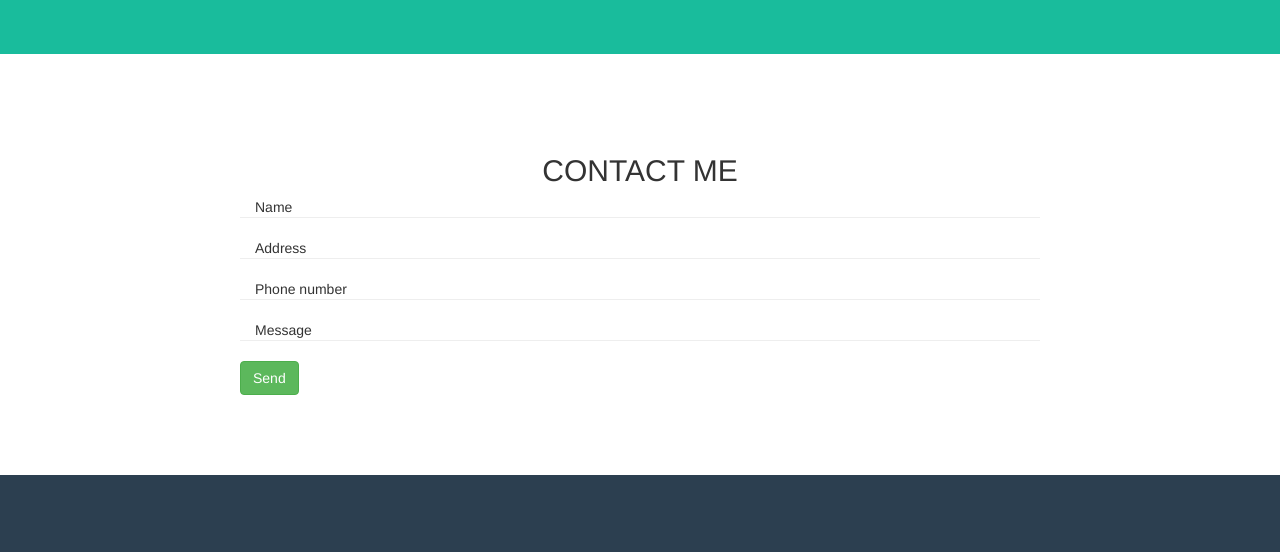
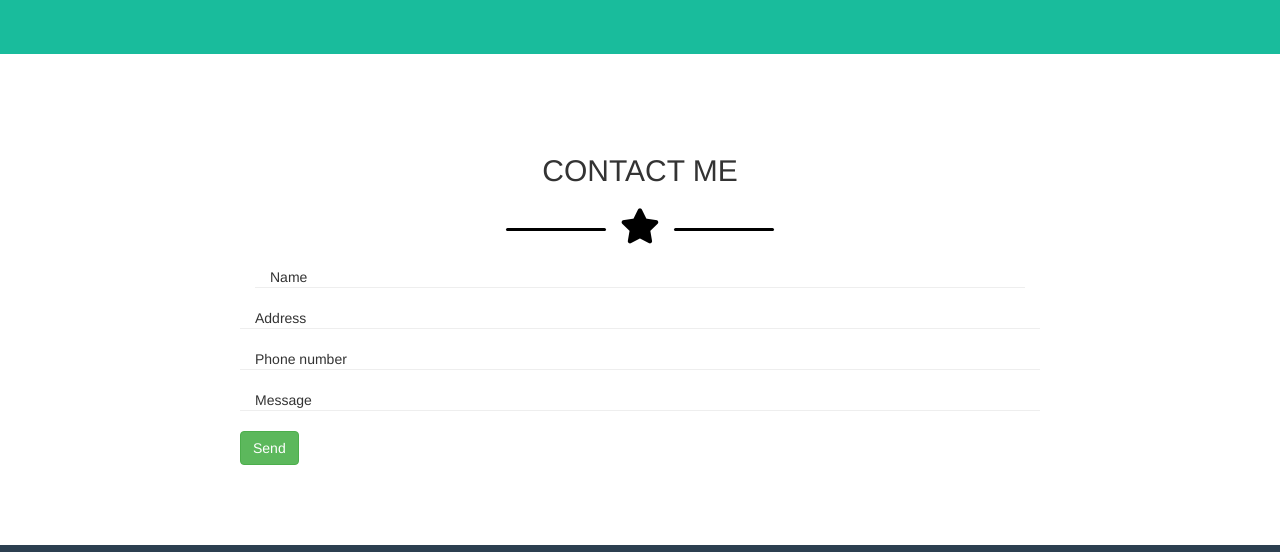
Before and after one commit to valeriodeprosperi/html-css-bootstrap-freelancer, a plain HTML site: page index.html in a window 1280 px wide. Shown: the part 1920-2472 px from the top of the page. Drawn offline with nearby package versions, Linux system fonts and the light colour scheme.

Commit message:
stella e line section contact

```diff
--- a/css/style.css
+++ b/css/style.css
@@ -193,8 +193,24 @@ width:100%
   background-color: #fff;
   border-radius: 3px;
 }
-
-
+/* contact */
+.dec_star_dark::before, .dec_star_dark::after {
+  content: "";
+  display: inline-block;
+  vertical-align: middle;
+  height: 3px;
+  width: 100px;
+  background-color: black;
+  border-radius: 3px;
+}
+.dec_star_dark {
+  font-size: 35px;
+  margin: 15px 0;
+}
+.dec_star_dark i {
+  margin: 0 5px;
+  color: black;
+}
 
 
 /* FOOTER */
--- a/index.html
+++ b/index.html
@@ -154,15 +154,22 @@
 
       <!-- section contact -->
       <section id="contact" class="p_top_80 p_bottom_80">
-        <h2 class="text-center text-uppercase">Contact me</h2>
+
         <div class="wrapper_small">
           <div class="container-fluid">
             <div class="row">
+              <div class="col-xs-12 text-center">
+                <h2 class="text-uppercase">Contact Me</h2>
+                <div class="dec_star_dark">
+                  <i class="fas fa-star"></i>
+                </div>
+              </div>
+              </div>
               <div class="col-xs-12">
                 Name
             </div>
             <hr>
-            </div>
+
             <div class="row">
               <div class="col-xs-12">
                 Address
```
